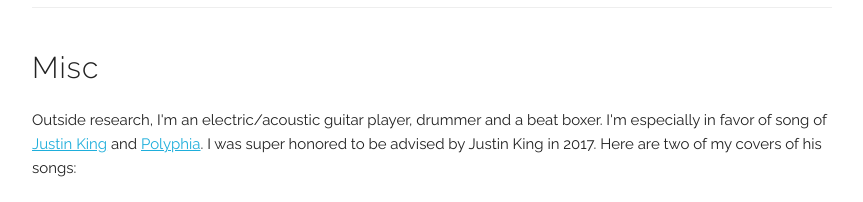
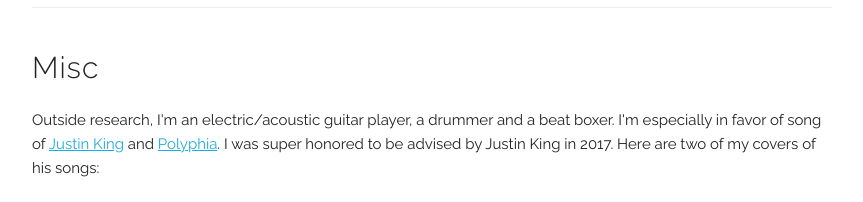
Before and after one commit to rkteddy/rkteddy.github.io, a plain HTML site: page index.html in a window 1280 px wide. Shown: the part 3114-3316 px from the top of the page, without its empty margins (208-1071 px from the left). Drawn offline with nearby package versions, Linux system fonts and the light colour scheme; files whose address does not match are found by name.

Commit message:
Updated 09/25/2022

```diff
--- a/index.html
+++ b/index.html
@@ -397,7 +397,7 @@
                 <div class="docs-section">
                   <h4>Misc</h4>
                   <p>
-                    Outside research, I'm an electric/acoustic guitar player, drummer and a beat boxer. I'm especially
+                    Outside research, I'm an electric/acoustic guitar player, a drummer and a beat boxer. I'm especially
                     in favor of song of <a href="http://www.justinking.com/">Justin King</a> and <a
                       href="https://www.polyphia.com/">Polyphia</a>. I was super honored to be advised by Justin King in
                     2017. Here are two of my covers of his songs:
```
